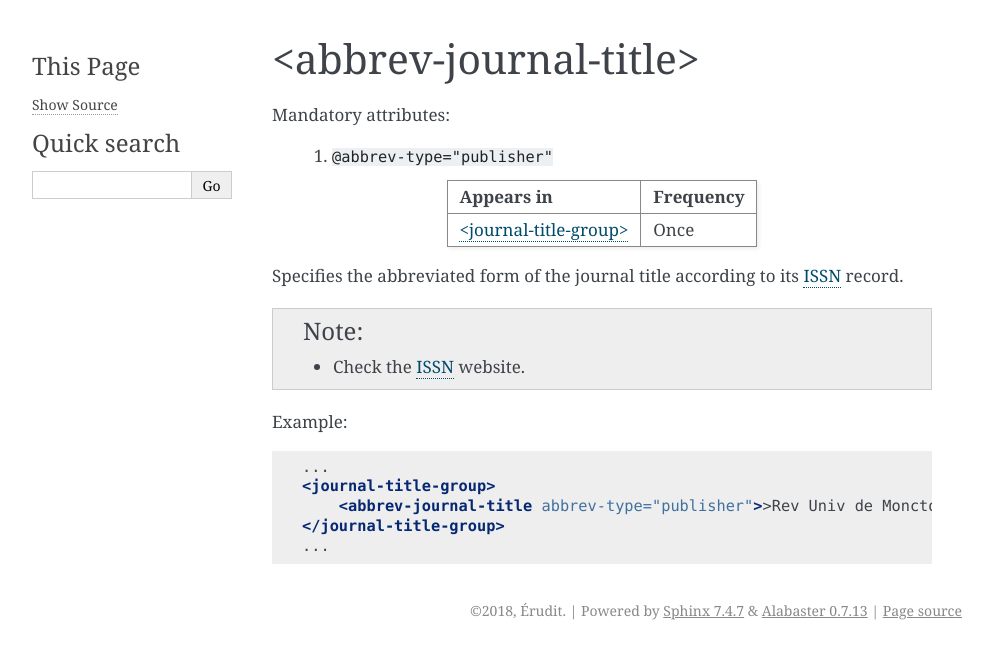
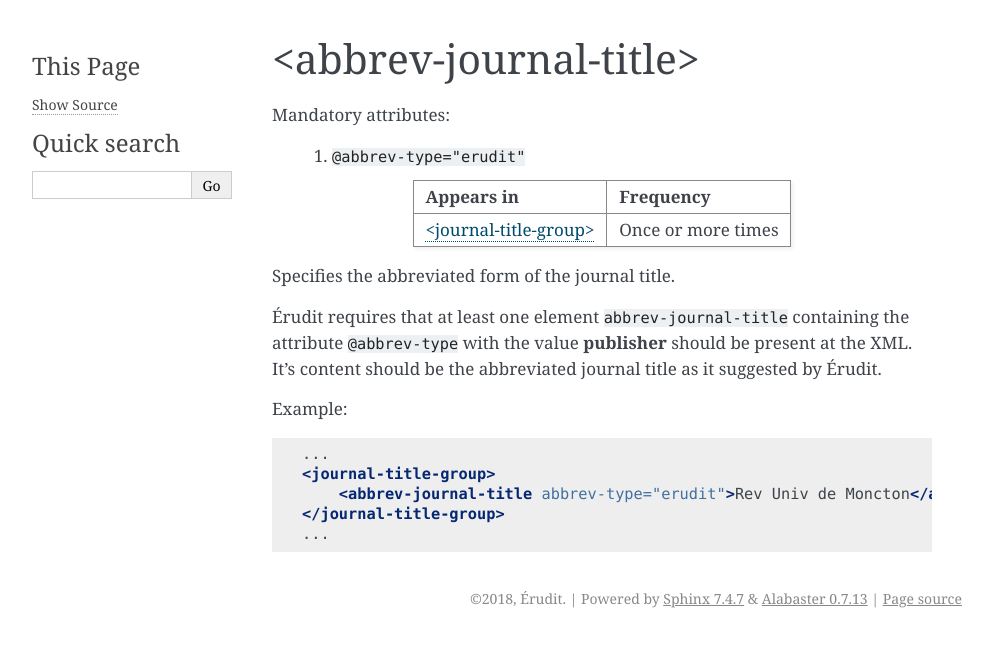
Before and after one commit to erudit/erudit-ps-documentation, a Sphinx documentation site: the page built from docs/source/tagset/element-abbrev-journal-title.rst, in a window 1280 px wide. Shown: the top 659 px of the page, without its empty margins (148-1140 px from the left). Built offline with Sphinx 7.4.7, drawn with Linux system fonts in a browser that asks for light colours.

```diff
--- a/docs/source/index.rst
+++ b/docs/source/index.rst
@@ -6,7 +6,7 @@
 Welcome to Érudit Publishing Schema Documentation
 =================================================
 
-Version 0.1 (Beta) - April 2018.
+Version 0.1 (Beta) - March 2018.
 
 .. toctree::
    :maxdepth: 1
--- a/docs/source/tagset/element-abbrev-journal-title.rst
+++ b/docs/source/tagset/element-abbrev-journal-title.rst
@@ -5,19 +5,18 @@
 
 Mandatory attributes:
 
-  1. ``@abbrev-type="publisher"``
+  1. ``@abbrev-type="erudit"``
 
-+-------------------------------------+------------+
-| Appears in                          | Frequency  |
-+=====================================+============+
-| :ref:`element-journal-title-group`  | Once       |
-+-------------------------------------+------------+
++-------------------------------------+-------------------------+
+| Appears in                          | Frequency               |
++=====================================+=========================+
+| :ref:`element-journal-title-group`  | Once or more times      |
++-------------------------------------+-------------------------+
 
 
-Specifies the abbreviated form of the journal title according to its :term:`ISSN` record.
+Specifies the abbreviated form of the journal title.
 
-.. note::
- * Check the `ISSN <https://portal.issn.org/>`_ website.
+Érudit requires that at least one element ``abbrev-journal-title`` containing the attribute ``@abbrev-type`` with the value **publisher** should be present at the XML. It's content should be the abbreviated journal title as it suggested by Érudit.
 
 Example:
 
--- a/docs/source/tagset/element-journal-title-group.rst
+++ b/docs/source/tagset/element-journal-title-group.rst
@@ -34,7 +34,7 @@
         ...
         <journal-title-group>
             <journal-title>Revue de l'Université de Moncton</journal-title>
-            <abbrev-journal-title>Rev Univ Mon</abbrev-journal-title>
+            <abbrev-journal-title abbrev-type="erudit">Rev Univ Mon</abbrev-journal-title>
             ...
         </journal-title-group>
         ...
--- a/docs/source/tagset/element-publisher-name.rst
+++ b/docs/source/tagset/element-publisher-name.rst
@@ -10,7 +10,7 @@
 +----------------------------------+--------------------+
 | :ref:`element-product`           | Zero or more times |
 +----------------------------------+--------------------+
-| :ref:`element-publisher`         | Zero or more times |
+| :ref:`element-publisher`         | One or more times  |
 +----------------------------------+--------------------+
 
 Represents the name of the publishing house or publisher.
```
Also changed, not shown: other parts of docs/source/tagset/element-abbrev-journal-title.rst (+2 -2 lines), docs/source/tagset/element-journal-subtitle.rst (added, +31 -0 lines).
